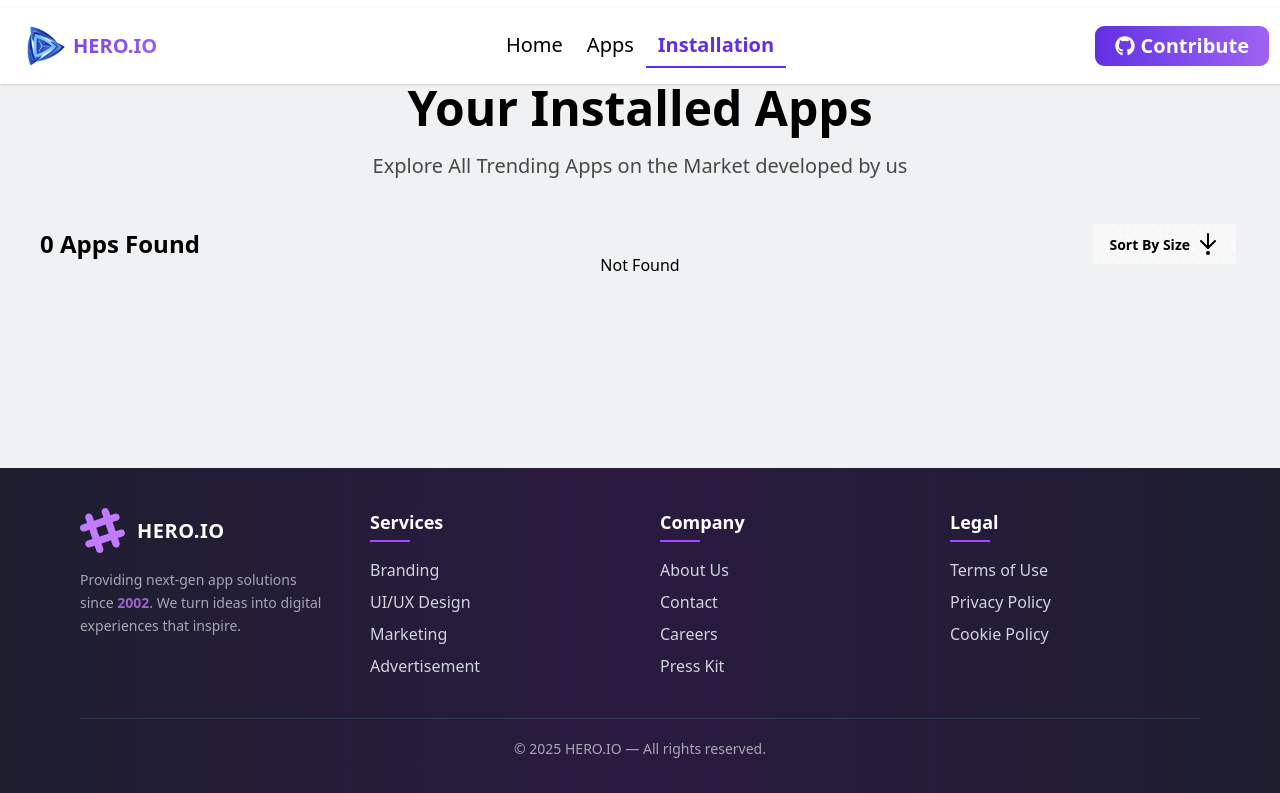
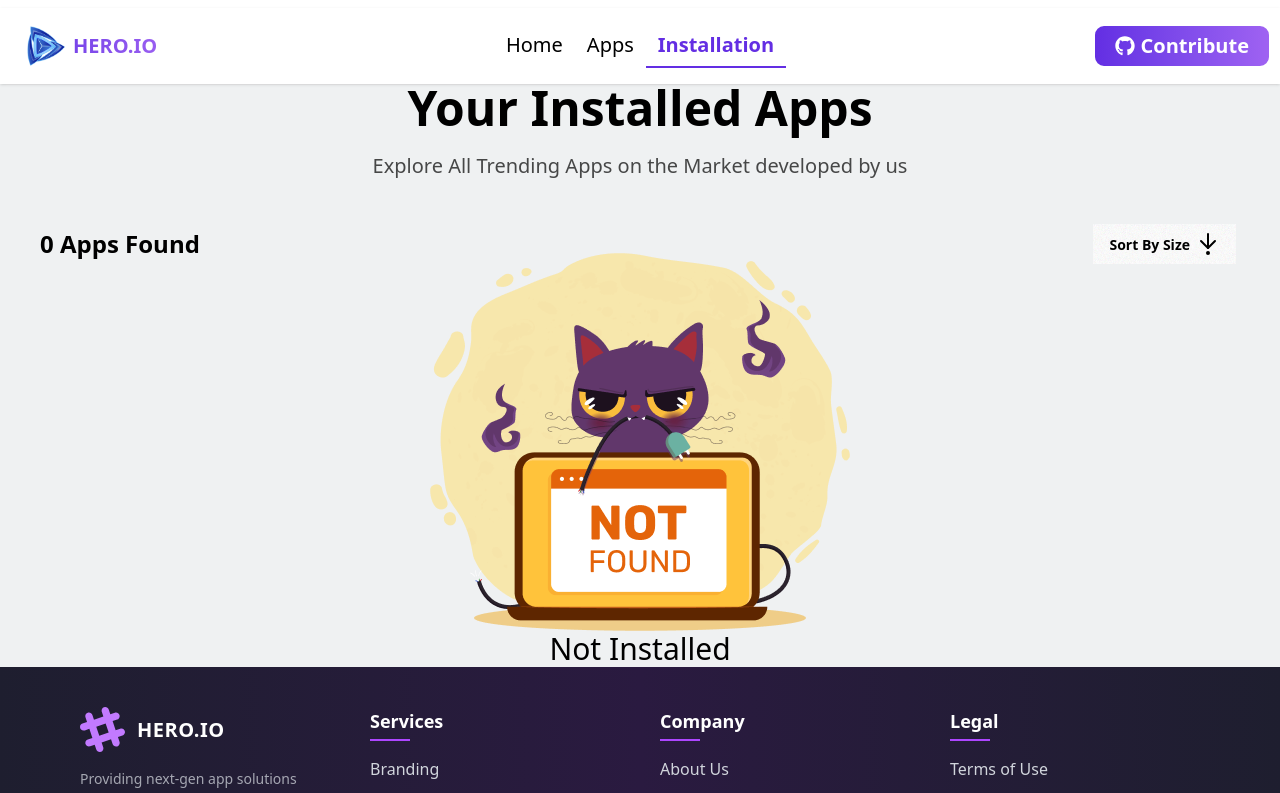
Before and after one commit to TusharChow20/projectHeroIo, a React (Vite) app: page /installation in a window 1280 px wide. Shown: the top 793 px of the page. Built offline with nearby package versions, Linux system fonts and the light colour scheme.

Commit message:
last edit

```diff
--- a/src/Component/AppNotFOund/AppNotFound.jsx
+++ b/src/Component/AppNotFOund/AppNotFound.jsx
@@ -3,7 +3,7 @@ import image from "../../assets/App-Error.png";
 import { Link } from "react-router-dom";
 const AppNotFound = () => {
   return (
-    <div className="flex flex-col justify-center items-center h-[calc(100vh-408px)]">
+    <div className="flex flex-col justify-center items-center ">
       <img src={image} alt="" />
       <Link to={"/"}>
         <button className="btn bg-purple-500 border-0 mt-4 text-white p-4 text-xl">
--- a/src/Pages/Apps.jsx/Charts.jsx
+++ b/src/Pages/Apps.jsx/Charts.jsx
@@ -13,7 +13,7 @@ import {
 
 const Charts = ({ ratings }) => {
   const data = ratings;
-  console.log(data);
+  // console.log(data);
 
   return (
     <div style={{ width: "100%", height: 400 }}>
--- a/src/Pages/Apps.jsx/SearchHandle.jsx
+++ b/src/Pages/Apps.jsx/SearchHandle.jsx
@@ -5,11 +5,15 @@ import appnotfoundImg from "../../assets/App-Error.png";
 
 const SearchHandle = () => {
   return (
-    <div className="flex flex-col justify-center items-center md:h-[calc(100vh-416px)] ">
-      <img src={appnotfoundImg} alt="App Not Found" />
-      <h1 className="md:text-6xl font-bold text-gray-500">No Apps Found</h1>
+    <div className="flex flex-col justify-center items-center ">
+      <img
+        // className=" w-10 md:w-30 lg:w-40"
+        src={appnotfoundImg}
+        alt="App Not Found"
+      />
+      <h1 className="md:text-4xl font-bold text-gray-500">No Apps Found</h1>
       <Link to="/apps" reloadDocument>
-        <button className="md:mt-30 btn border-0 rounded-2xl bg-blue-400 text-white">
+        <button className="md:mt-20 btn border-0 rounded-2xl bg-blue-400 text-white">
           Show All Apps
         </button>
       </Link>
--- a/src/Pages/Installation/Installation.jsx
+++ b/src/Pages/Installation/Installation.jsx
@@ -3,7 +3,8 @@ import downnloadImg from "../../assets/icon-downloads.png";
 import ratingImg from "../../assets/icon-ratings.png";
 import { useLoaderData } from "react-router-dom";
 import { ArrowDownToDot } from "lucide-react";
-
+import imageAppNotFound from "../../assets/App-Error.png";
+import { toast, ToastContainer } from "react-toastify";
 const Installation = () => {
   const [sort, setSort] = useState("");
   const { data } = useLoaderData();
@@ -21,6 +22,7 @@ const Installation = () => {
 
   // ✅ Handle Uninstall button
   const handleDelete = (id) => {
+    toast("App Uninstalled");
     const storedAppsStringForm = localStorage.getItem("installedApps");
     const storedId = storedAppsStringForm
       ? JSON.parse(storedAppsStringForm)
@@ -118,8 +120,12 @@ const Installation = () => {
           </div>
         ))
       ) : (
-        <p>Not Found</p>
+        <div className="flex flex-col items-center  justify-center">
+          <img src={imageAppNotFound} alt="" />
+          <p className="text-3xl">Not Installed</p>
+        </div>
       )}
+      <ToastContainer />
     </div>
   );
 };
--- a/src/Pages/PageNotFound/PageNotFOund.jsx
+++ b/src/Pages/PageNotFound/PageNotFOund.jsx
@@ -4,7 +4,7 @@ import { Link } from "react-router-dom";
 const PageNotFOund = () => {
   return (
     <div className="flex flex-col justify-center items-center">
-      <img className="w-3/4 md:mt-40" src={error} alt="" />
+      <img className="w-1/5 md:mt-40" src={error} alt="" />
       <h1 className="text-5xl font-bold mt-10">Oops, page not found!</h1>
       <p className="text-3xl opacity-70 mt-6">
         The page you are looking for is not available.
--- a/src/RootLayOut/RootLayOut.jsx
+++ b/src/RootLayOut/RootLayOut.jsx
@@ -7,7 +7,7 @@ import Loading from "../Component/Loading/Loading";
 
 const RootLayOut = () => {
   const navigation = useNavigation();
-  console.log(navigation.state);
+  // console.log(navigation.state);
 
   return (
     <div>
@@ -16,7 +16,7 @@ const RootLayOut = () => {
       {navigation?.state === "loading" ? (
         <Loading></Loading>
       ) : (
-        <main className="min-h-[calc(100vh-416px)] bg-[#6273821A]">
+        <main className="min-h-[calc(100vh-414.5px)] bg-[#6273821A]">
           <Outlet></Outlet>
         </main>
       )}
```
